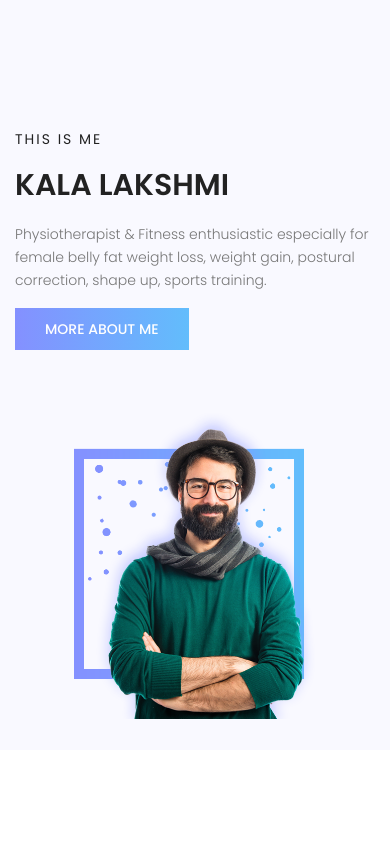
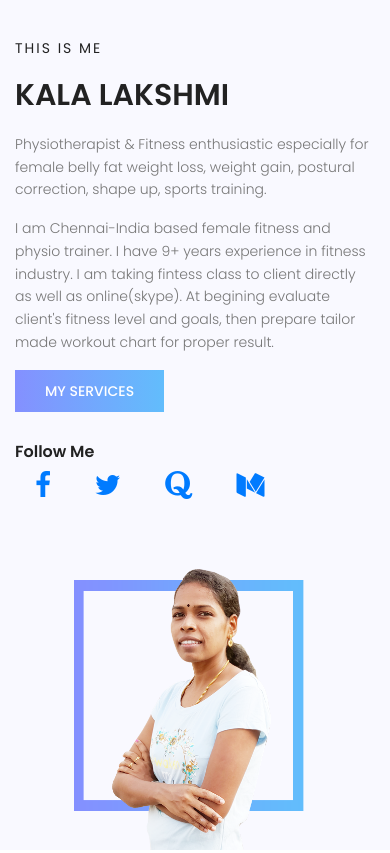
Before and after one commit to physiotherap/fitness-training-female, a plain HTML site: page index.html in a window 390 px wide. Shown: the top 853 px of the page. Drawn offline with Linux system fonts and the light colour scheme.

Commit message:
added images

```diff
--- a/css/main.css
+++ b/css/main.css
@@ -2470,7 +2470,7 @@ body.mobile-nav-active #mobile-nav-toggle {
 
 @media (max-width: 767px) {
   .banner-left {
-    margin-top: 100px;
+    margin-top: 40px;
   }
 }
 
@@ -4483,3 +4483,28 @@ dl.accordion.time-line:before {
 }
 
 /*-------- end footer Area -------------*/
+
+
+
+
+
+
+
+
+
+
+
+
+.social-icons {
+  margin: 10px 0 40px;
+}
+
+
+.social-icons a {
+  font-size: 28px;
+  margin: 0 20px;
+}
+
+.social-wrapper {
+  margin-top: 30px;
+}
--- a/index.html
+++ b/index.html
@@ -31,17 +31,32 @@
 			<!-- start banner Area -->
 			<section class="banner-area">
 				<div class="container">
-					<div class="row fullscreen align-items-center justify-content-between">
+					<div class="row align-items-center justify-content-between">
 						<div class="col-lg-6 col-md-6 banner-left">
 							<h6>This is me</h6>
 							<h1>Kala Lakshmi</h1>
 							<p>
 								Physiotherapist & Fitness enthusiastic especially for female belly fat weight loss, weight gain, postural correction, shape up, sports training.
 							</p>
-							<a href="#" class="primary-btn text-uppercase">More about me</a>
+							<p>
+								I am Chennai-India based female fitness and physio trainer. I have 9+ years experience in fitness industry.
+								I am taking fintess class to client directly as well as online(skype).
+								At begining evaluate client's fitness level and goals, then prepare tailor made workout chart for proper result.
+							</p>
+							<a href="#services" class="primary-btn text-uppercase">My services</a>
+
+							<div class="social-wrapper">
+								<h5>Follow Me</h5>
+                                <div class="social-icons">
+                                    <a href="https://www.facebook.com/kala.lakshmi.3"><i class="fa fa-facebook"></i></a>
+                                    <a href="https://twitter.com/kalalakshmi2"><i class="fa fa-twitter"></i></a>
+                                    <a href="https://www.quora.com/profile/Kala-Lakshimi"><i class="fa fa-quora"></i></a>
+                                    <a href="https://medium.com/@physio_kala"><i class="fa fa-medium"></i></a>
+                                </div>
+							</div>
 						</div>
 						<div class="col-lg-6 col-md-6 banner-right d-flex align-self-end">
-							<img class="img-fluid" src="img/hero-img.png" alt="">
+							<img class="img-fluid" alt="physio trainer kala lakshmi" src="img/physio-trainer-kala.png" alt="">
 						</div>
 					</div>
 				</div>
@@ -49,13 +64,13 @@
 			<!-- End banner Area -->
 
 			<!-- Start home-about Area -->
-			<section class="home-about-area pt-120">
+			<!--<section class="home-about-area pt-120" id="aboutme">
 				<div class="container">
 					<div class="row align-items-center justify-content-between">
 						<div class="col-lg-6 col-md-6 home-about-left">
 							<img class="img-fluid" src="img/about-img.png" alt="">
 						</div>
-						<div class="col-lg-5 col-md-6 home-about-right">
+						<div class="col-lg-12 col-md-12 home-about-right">
 							<h6>more</h6>
 							<h1 class="text-uppercase">About Me</h1>
 							<p>
@@ -63,15 +78,15 @@
 								I am taking fintess class to client directly as well as online(skype).
 								At begining evaluate client's fitness level and goals, then prepare tailor made workout chart for proper result.
 							</p>
-							<a href="#" class="primary-btn text-uppercase">Contact me</a>
+							<a href="#services" class="primary-btn text-uppercase">Services</a>
 						</div>
 					</div>
 				</div>
-			</section>
+			</section>-->
 			<!-- End home-about Area -->
 
 			<!-- Start services Area -->
-			<section class="services-area section-gap">
+			<section class="services-area section-gap" id="services">
 				<div class="container">
 		            <div class="row d-flex justify-content-center">
 		                <div class="menu-content  col-lg-7">
@@ -254,10 +269,10 @@ Copyright &copy;<script>document.write(new Date().getFullYear());</script> All r
                                 <h4>Follow Me</h4>
                                 <p>Let us be social</p>
                                 <div class="footer-social d-flex align-items-center">
-                                    <a href="#"><i class="fa fa-facebook"></i></a>
-                                    <a href="#"><i class="fa fa-twitter"></i></a>
-                                    <a href="#"><i class="fa fa-dribbble"></i></a>
-                                    <a href="#"><i class="fa fa-behance"></i></a>
+                                    <a href="https://www.facebook.com/kala.lakshmi.3"><i class="fa fa-facebook"></i></a>
+                                    <a href="https://twitter.com/kalalakshmi2"><i class="fa fa-twitter"></i></a>
+                                    <a href="https://www.quora.com/profile/Kala-Lakshimi"><i class="fa fa-quora"></i></a>
+                                    <a href="https://medium.com/@physio_kala"><i class="fa fa-medium"></i></a>
                                 </div>
                             </div>
                         </div>
```
Also changed, not shown: img/physio-trainer-kala.png (added).
